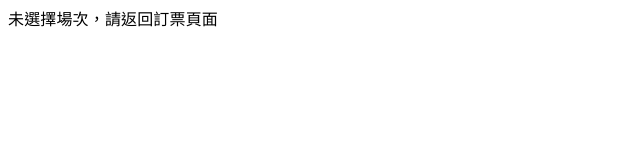
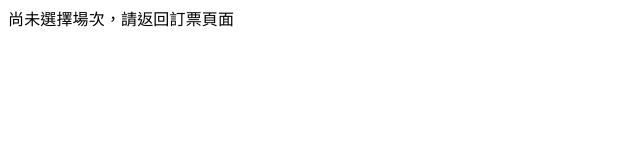
Before and after one commit to Chenredfish/Software_Engineer_Project_2025, a React app in the folder frontend/: page /mealselect in a window 1280 px wide. Shown: the top 160 px of the page, without its empty margins (0-640 px from the left). Built offline with nearby package versions, Linux system fonts and the light colour scheme.

Commit message:
訂票大躍進

```diff
--- a/frontend/src/App.jsx
+++ b/frontend/src/App.jsx
@@ -43,7 +43,7 @@ function App() {
         <Route path="/seat" element={<SeatPage />} />
         <Route path="/mealselect" element={<MealSelectPage />} />
         <Route path="/payment" element={<PaymentPage />} />
-        {/* 以下都先未接入 */}
+        {/* 以下都先未接入. */}
         <Route path="/activities" element={<Placeholder title="活動介紹" />} />
         <Route path="/quick-search" element={<Placeholder title="快搜系統" />} />
       </Routes>
--- a/frontend/src/pages/BookPage.jsx
+++ b/frontend/src/pages/BookPage.jsx
@@ -124,7 +124,7 @@ export default function BookPage() {
           disabled={!selectedSession}
           onClick={() => handleBooking(selectedSession)}
         >
-          選取餐點
+          選擇餐點
         </Button>
 
       </Box>
--- a/frontend/src/pages/MealSelectPage.jsx
+++ b/frontend/src/pages/MealSelectPage.jsx
@@ -18,7 +18,7 @@ export default function MealSelectPage() {
   const showing = state?.showing;
 
   if (!showing) {
-    return <Typography>未選擇場次，請返回訂票頁面</Typography>;
+    return <Typography>尚未選擇場次，請返回訂票頁面</Typography>;
   }
 
   const [ticketClasses, setTicketClasses] = useState([]);
--- a/frontend/src/pages/SeatPage.jsx
+++ b/frontend/src/pages/SeatPage.jsx
@@ -183,7 +183,7 @@ export default function SeatPage() {
       {/* 下一步 */}
       <Box mt={4} textAlign="right">
         <Button variant="contained" size="large" onClick={handleNext}>
-          去付款
+          前往付款
         </Button>
       </Box>
     </Box>
```
